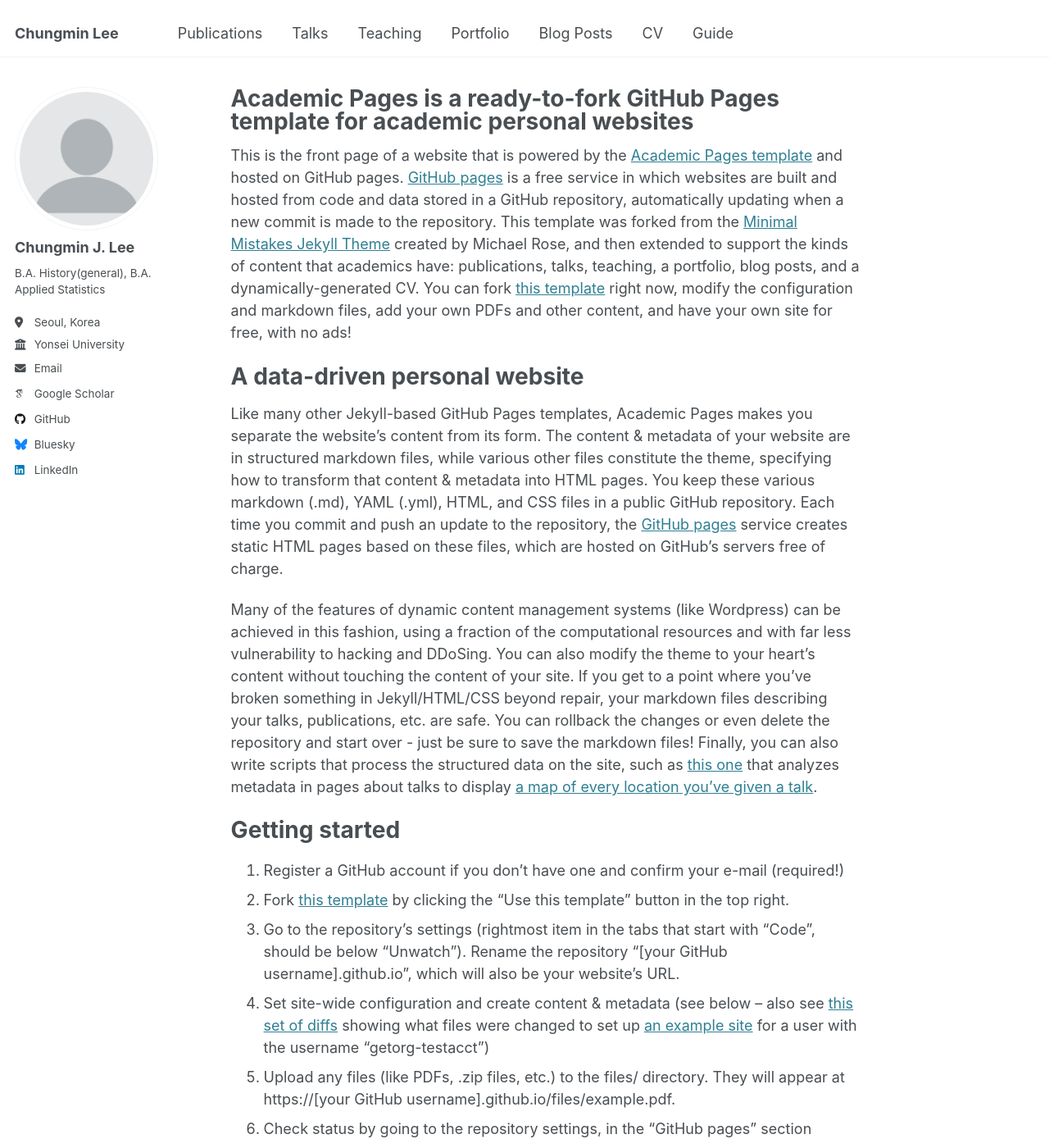
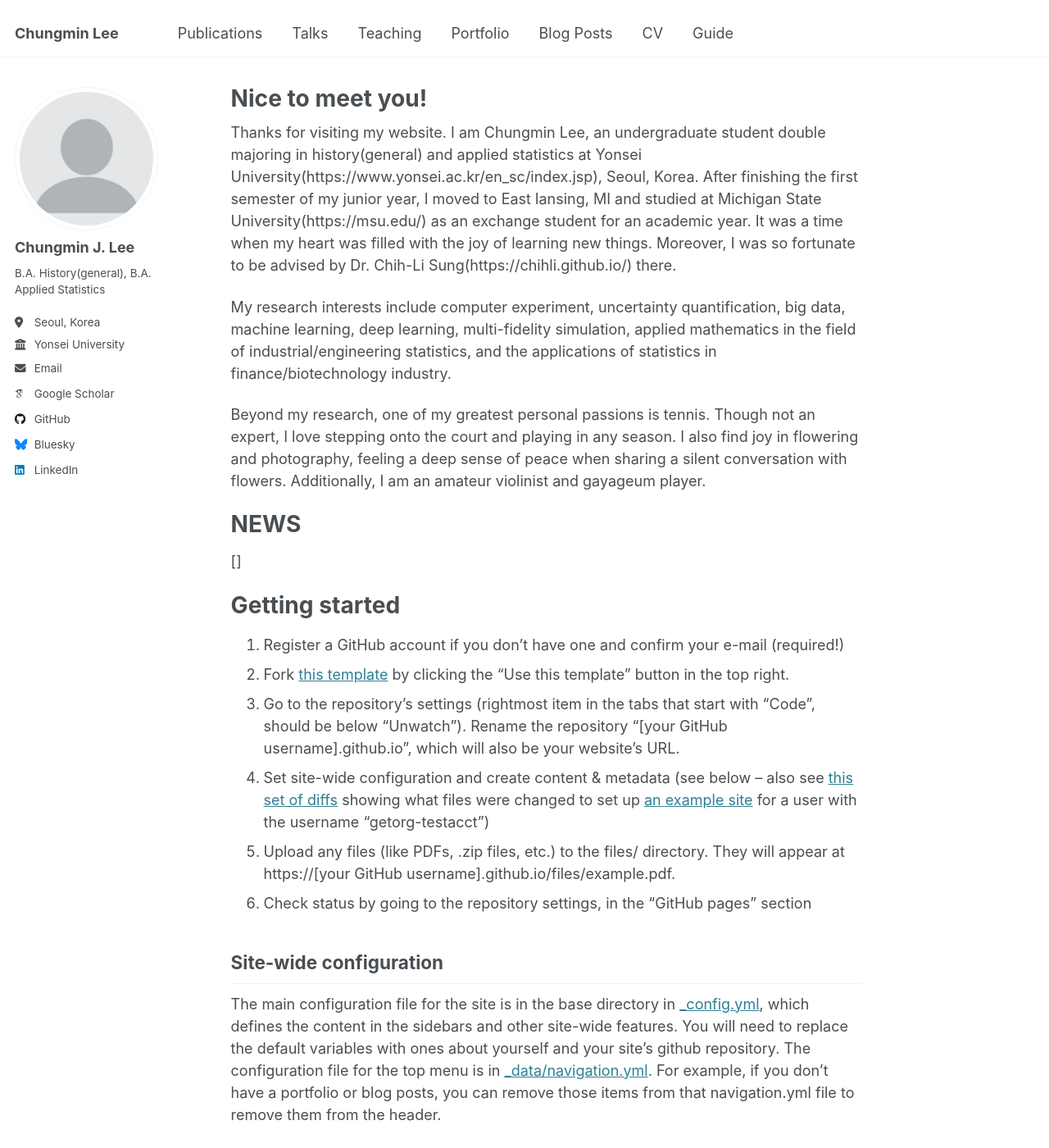
Before and after one commit to Chungminlee08/Chungminlee08.github.io, a Jekyll site: the page built from _pages/about.md, in a window 1280 px wide and 1400 px high. Shown: the whole window at 82% size. Built offline with Jekyll 4.4.1, drawn with Linux system fonts in a browser that asks for light colours; some web fonts are replaced.

Commit message:
Update about.md
update about-main page

```diff
--- a/_pages/about.md
+++ b/_pages/about.md
@@ -1,19 +1,22 @@
 ---
 permalink: /
-title: "Academic Pages is a ready-to-fork GitHub Pages template for academic personal websites"
+title: "Nice to meet you!"
 author_profile: true
 redirect_from:
   - /about/
   - /about.html
 ---
 
-This is the front page of a website that is powered by the [Academic Pages template](https://github.com/academicpages/academicpages.github.io) and hosted on GitHub pages. [GitHub pages](https://pages.github.com) is a free service in which websites are built and hosted from code and data stored in a GitHub repository, automatically updating when a new commit is made to the repository. This template was forked from the [Minimal Mistakes Jekyll Theme](https://mmistakes.github.io/minimal-mistakes/) created by Michael Rose, and then extended to support the kinds of content that academics have: publications, talks, teaching, a portfolio, blog posts, and a dynamically-generated CV. You can fork [this template](https://github.com/academicpages/academicpages.github.io) right now, modify the configuration and markdown files, add your own PDFs and other content, and have your own site for free, with no ads!
+Thanks for visiting my website. I am Chungmin Lee, an undergraduate student double majoring in history(general) and applied statistics at Yonsei University(https://www.yonsei.ac.kr/en_sc/index.jsp), Seoul, Korea. After finishing the first semester of my junior year, I moved to East lansing, MI and studied at Michigan State University(https://msu.edu/) as an exchange student for an academic year. It was a time when my heart was filled with the joy of learning new things. Moreover, I was so fortunate to be advised by Dr. Chih-Li Sung(https://chihli.github.io/) there.
 
-A data-driven personal website
+My research interests include computer experiment, uncertainty quantification, big data, machine learning, deep learning, multi-fidelity simulation, applied mathematics in the field of industrial/engineering statistics, and the applications of statistics in finance/biotechnology industry.
+
+Beyond my research, one of my greatest personal passions is tennis. Though not an expert, I love stepping onto the court and playing in any season. I also find joy in flowering and photography, feeling a deep sense of peace when sharing a silent conversation with flowers. Additionally, I am an amateur violinist and gayageum player.
+
+
+NEWS
 ======
-Like many other Jekyll-based GitHub Pages templates, Academic Pages makes you separate the website's content from its form. The content & metadata of your website are in structured markdown files, while various other files constitute the theme, specifying how to transform that content & metadata into HTML pages. You keep these various markdown (.md), YAML (.yml), HTML, and CSS files in a public GitHub repository. Each time you commit and push an update to the repository, the [GitHub pages](https://pages.github.com/) service creates static HTML pages based on these files, which are hosted on GitHub's servers free of charge.
-
-Many of the features of dynamic content management systems (like Wordpress) can be achieved in this fashion, using a fraction of the computational resources and with far less vulnerability to hacking and DDoSing. You can also modify the theme to your heart's content without touching the content of your site. If you get to a point where you've broken something in Jekyll/HTML/CSS beyond repair, your markdown files describing your talks, publications, etc. are safe. You can rollback the changes or even delete the repository and start over - just be sure to save the markdown files! Finally, you can also write scripts that process the structured data on the site, such as [this one](https://github.com/academicpages/academicpages.github.io/blob/master/talkmap.ipynb) that analyzes metadata in pages about talks to display [a map of every location you've given a talk](https://academicpages.github.io/talkmap.html).
+[]
 
 Getting started
 ======
```
